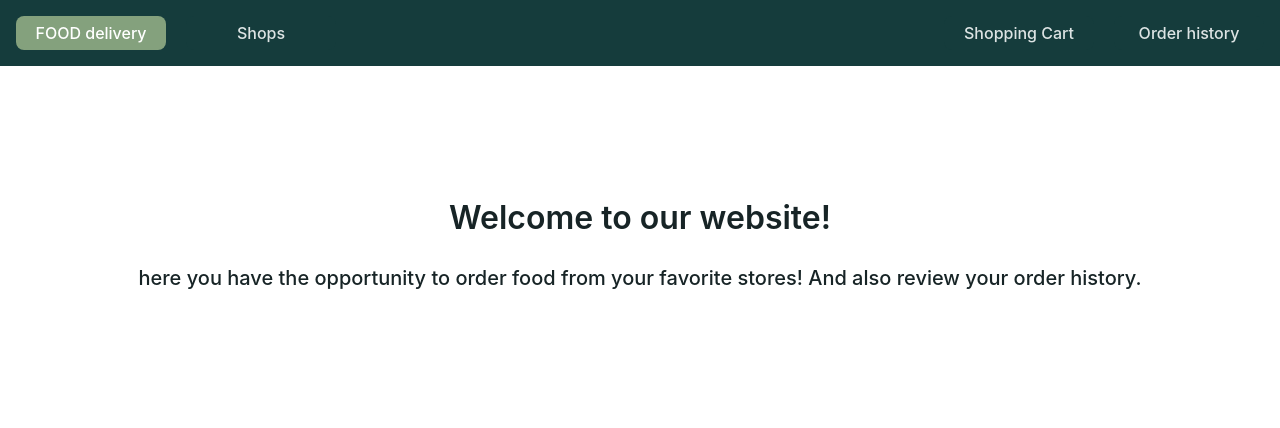
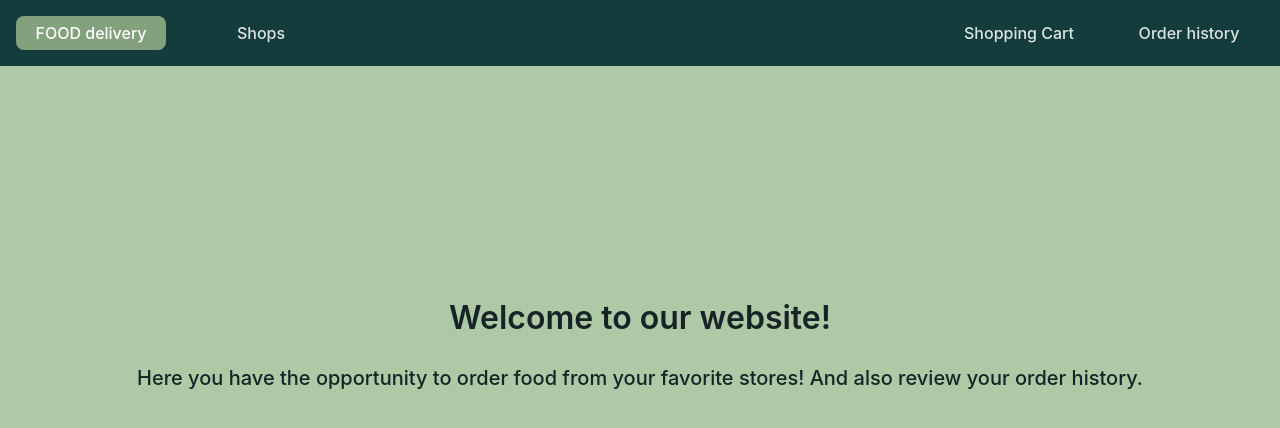
Before and after one commit to JustIrish/Food-delivery-front, a React (Create React App) app: page / in a window 1280 px wide. Shown: the top 428 px of the page. Built offline with nearby package versions, Linux system fonts and the light colour scheme.

Commit message:
add some styles

```diff
--- a/src/components/ProductsList/ProductsList.styled.js
+++ b/src/components/ProductsList/ProductsList.styled.js
@@ -4,6 +4,8 @@ export const List = styled.ul`
   display: flex;
   flex-wrap: wrap;
   gap: 20px;
+  height: 77vh;
+  overflow: auto;
 `;
 
 export const ProductsItem = styled.li`
--- a/src/components/ShopsList/ShopsList.js
+++ b/src/components/ShopsList/ShopsList.js
@@ -2,11 +2,16 @@ import ShopsListItem from './ShopsListItem';
 
 import { List } from './ShopsList.styled';
 
-const ShopsList = ({ shopsArr, onClick }) => {
+const ShopsList = ({ shopsArr, onClick, selectedShop }) => {
   return (
     <List>
       {shopsArr.map(({ _id, ...props }) => (
-        <ShopsListItem key={_id} {...props} onClick={onClick} />
+        <ShopsListItem
+          key={_id}
+          {...props}
+          onClick={onClick}
+          selectedShop={selectedShop}
+        />
       ))}
     </List>
   );
--- a/src/components/ShopsList/ShopsList.styled.js
+++ b/src/components/ShopsList/ShopsList.styled.js
@@ -26,11 +26,6 @@ export const ListItem = styled.li`
     scale: 1.02;
     box-shadow: 0 0 7px 2px #a8a6a5;
   }
-
-  &:active {
-    color: #ffffff;
-    background-color: #84a17d;
-  }
 `;
 
 export const Text = styled.p`
--- a/src/components/ShopsList/ShopsListItem.js
+++ b/src/components/ShopsList/ShopsListItem.js
@@ -1,13 +1,23 @@
 import { ListItem, Text } from './ShopsList.styled';
 
-const ShopsListItem = ({ name, products, onClick }) => {
+const ShopsListItem = ({ name, products, onClick, selectedShop }) => {
   return (
     <ListItem
+      style={{
+        backgroundColor: selectedShop === name ? '#ADC9A6' : '#f3f7f2',
+      }}
       onClick={() => {
         onClick(name, products);
       }}
     >
-      <Text> {name}</Text>
+      <Text
+        style={{
+          color: selectedShop === name ? '#ffffff' : '#153c3c',
+        }}
+      >
+        {' '}
+        {name}
+      </Text>
     </ListItem>
   );
 };
--- a/src/pages/HomePage.js
+++ b/src/pages/HomePage.js
@@ -1,8 +1,19 @@
 const HomePage = () => {
   return (
-    <div style={{ paddingTop: '200px', textAlign: 'center' }}>
+    <div
+      style={{
+        backgroundColor: '#ADC9A6',
+        height: '100vh',
+        paddingTop: '300px',
+        textAlign: 'center',
+      }}
+    >
       <h1
-        style={{ fontWeight: ' 600', color: '#172426', paddingBottom: '30px' }}
+        style={{
+          fontWeight: ' 600',
+          color: '#172426',
+          paddingBottom: '30px',
+        }}
       >
         Welcome to our website!
       </h1>
@@ -13,7 +24,7 @@ const HomePage = () => {
           color: '#172426',
         }}
       >
-        here you have the opportunity to order food from your favorite stores!
+        Here you have the opportunity to order food from your favorite stores!
         And also review your order history.
       </p>
     </div>
--- a/src/pages/Pages.styled.js
+++ b/src/pages/Pages.styled.js
@@ -1,6 +1,7 @@
 import styled from 'styled-components';
 
 export const Wrapper = styled.div`
+padding: 100px 16px;
   display: flex;
   align-items: flex-start;
   gap: 50px;
```
